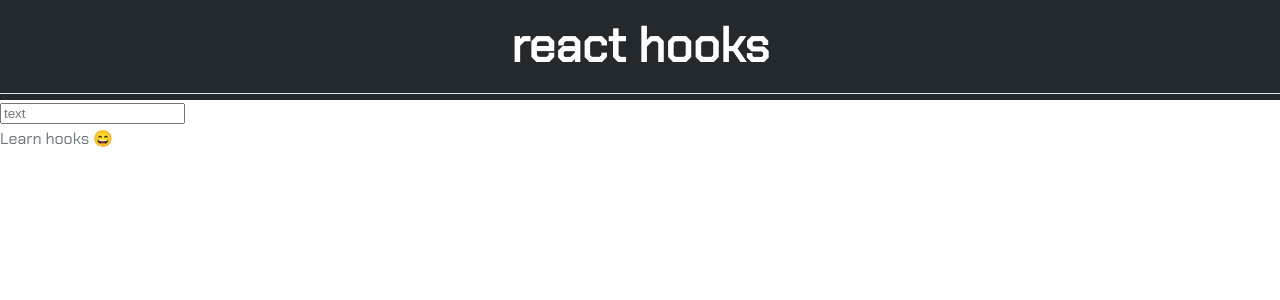
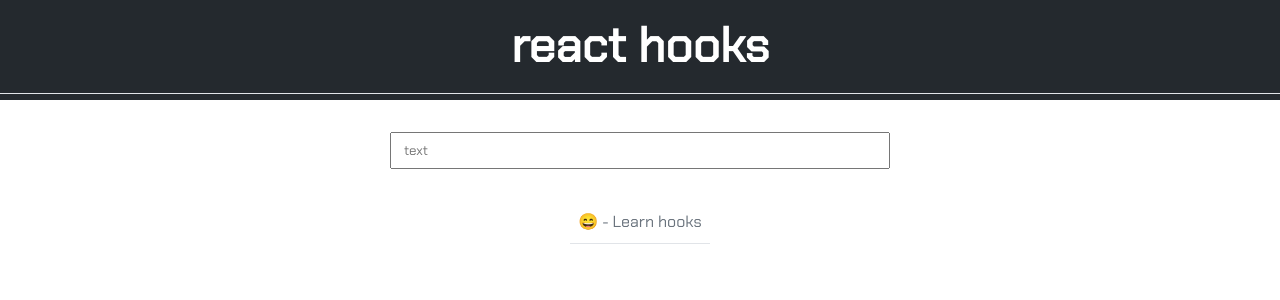
Before and after one commit to andres9722/react-hooks, a React (Create React App) app: page /todos in a window 1280 px wide. Shown: the top 300 px of the page. Built offline with nearby package versions, Linux system fonts and the light colour scheme.

Commit message:
Adding styles todo

```diff
--- a/src/components/Dashboard/Dashboard.scss
+++ b/src/components/Dashboard/Dashboard.scss
@@ -27,6 +27,11 @@
 
     &__text {
       font-size: 48px;
+      transition: color .3s $easing;
+
+      &:hover {
+        color: darken(color(primary), 10);
+      }
     }
   }
 }
--- a/src/components/Menu/Menu.scss
+++ b/src/components/Menu/Menu.scss
@@ -29,7 +29,7 @@
         background: lighten(color(primary), 10);
         transform: scaleX(0);
         transform-origin: left;
-        transition: transform .3s cubic-bezier(.54, .11, .24, 1.3);
+        transition: transform .3s $easing;
       }
 
       &:hover {
--- a/src/components/Shared/variables.scss
+++ b/src/components/Shared/variables.scss
@@ -2,6 +2,8 @@ $max-width: 1200px;
 $small: 320px;
 $medium: 640px;
 $large: 1024px;
+
+$easing: cubic-bezier(.54, .11, .24, 1.3);
 
 $colors: (
   primary: #24292E,
--- a/src/components/ToDoList/ToDoList.jsx
+++ b/src/components/ToDoList/ToDoList.jsx
@@ -1,4 +1,5 @@
 import React, { useState, useEffect } from 'react'
+import './ToDoList.scss'
 
 const ToDoList = () => {
   let id = 0
@@ -12,16 +13,25 @@ const ToDoList = () => {
   }
 
   useEffect(() => {
-    document.title = `😄 ${todos[todos.length - 1].text} 😄`
+    document.title = `${todos[todos.length - 1].text} 😄`
   })
 
   return (
-    <div>
-      <form onSubmit={handleOnAddTask}>
-        <input placeholder='text' type='text' name='text' id='text' />
+    <div className='todo'>
+      <form className='todo-form' onSubmit={handleOnAddTask}>
+        <input
+          className='todo-form__input'
+          placeholder='text'
+          type='text'
+          name='text'
+          id='text'
+          autoComplete='off'
+        />
       </form>
-      <ul>
-        {todos.map(todo => <li key={todo.text}> {todo.text} 😄 </li>)}
+      <ul className='todo-list'>
+        {todos.map(todo => (
+          <li className='todo-list__item' key={todo.text}> 😄 - {todo.text}</li>
+        ))}
       </ul>
     </div>
   )
--- /dev/null
+++ b/src/components/ToDoList/ToDoList.scss
@@ -0,0 +1,31 @@
+@import "../Shared/variables.scss";
+@import "../Shared/typography.scss";
+
+.todo {
+  display: flex;
+  flex-direction: column;
+  justify-content: center;
+  align-items: center;
+  margin-top: 32px;
+
+  &-form {
+    width: inherit;
+
+    &__input {
+      width: 500px;
+      padding: 8px 12px;
+      font-family: $font-text;
+      outline: none;
+    }
+  }
+
+  &-list {
+    margin-top: 32px;
+
+    &__item {
+      padding: 8px;
+      border-bottom: 1px solid color(border-color);
+      margin-bottom: 8px;
+    }
+  }
+}
```
